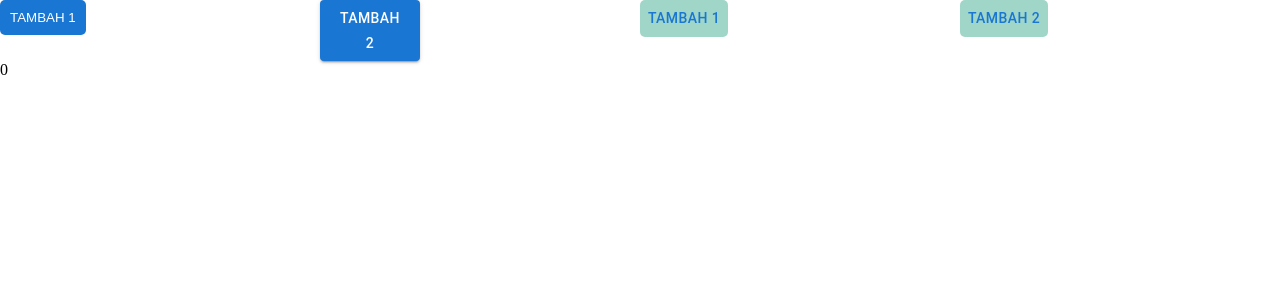
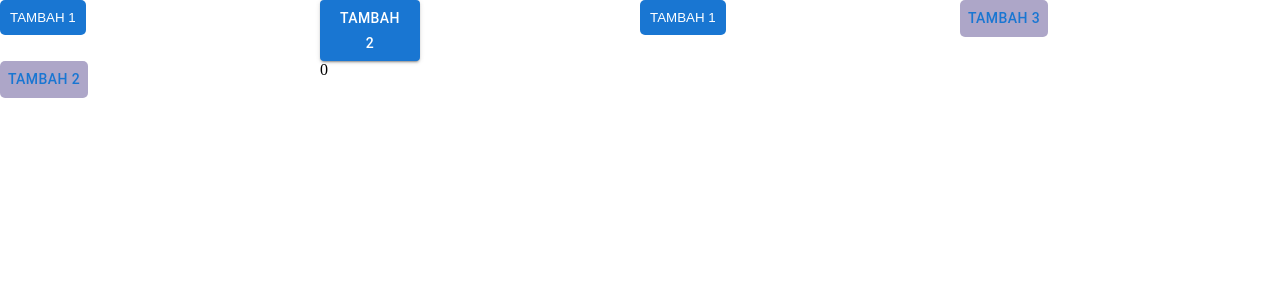
Before and after one commit to satriapinan/food-order-sttp, a React (Vite) app: page / in a window 1280 px wide. Shown: the top 300 px of the page. Built offline with nearby package versions, Linux system fonts and the light colour scheme.

Commit message:
feat: edit login page

```diff
--- a/src/App.jsx
+++ b/src/App.jsx
@@ -30,10 +30,21 @@ function App() {
       tambah 2
       </Button>
       </Grid>
+       <Grid item size={{ xs: 12, sm:6, md: 3}}>
+      <button onClick={() => setCount((count) => count + 1)}
+        style={{
+          backgroundColor: "#1976d2",
+          borderRadius: "5px",
+          border: "none",
+          color: "#FFF",
+          padding: "10px",
+        }}
+        >TAMBAH 1</button>
+        </Grid>
 
       <Grid item size={{xs: 12, sm:6, md: 3}}>
-      <AppButton onClick={() => setCount((count) => count + 1)}>
-      tambah 1
+      <AppButton onClick={() => setCount((count) => count + 3)}>
+      tambah 3
       </AppButton>
       </Grid>
 
--- a/src/components/AppButton.jsx
+++ b/src/components/AppButton.jsx
@@ -7,7 +7,7 @@ const AppButton = ({ onClick, children }) => {
       color="primary"
       onClick={onClick}
       sx={{
-        backgroundColor: "#1976",
+        backgroundColor: "#3276",
         borderRadius: "5px",
         boxShadow: "none",
       }}
```
